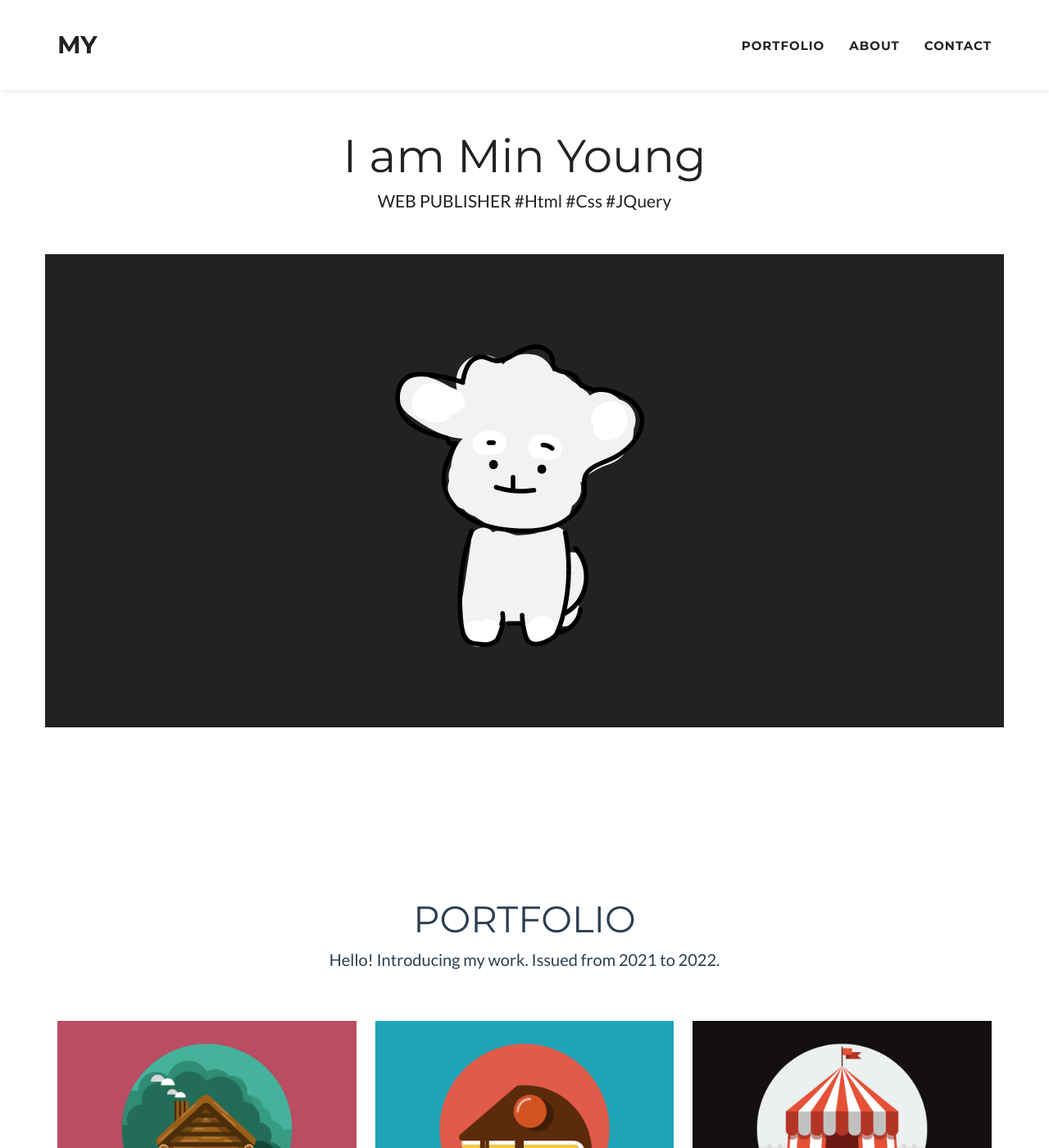
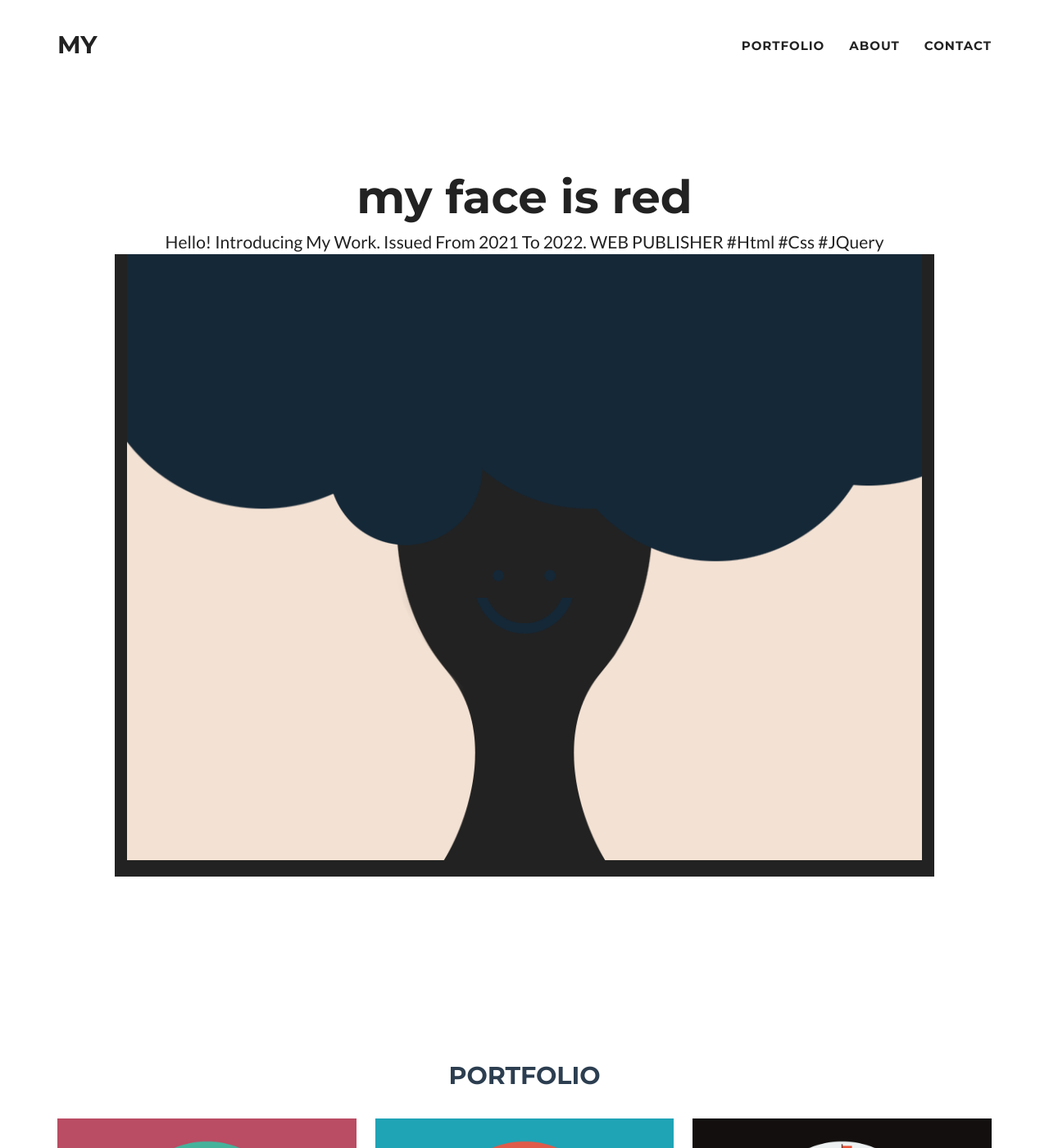
Before and after one commit to jeromelachaud/freelancer-theme, a Jekyll site: the page built from _posts/2014-07-18-project-1.markdown, in a window 1280 px wide and 1400 px high. Shown: the whole window at 82% size. Built offline with Jekyll 4.4.1, drawn with Linux system fonts in a browser that asks for light colours.

Commit message:
메인이미지 및 스타일수정

```diff
--- a/_config.yml
+++ b/_config.yml
@@ -1,10 +1,10 @@
 # Site settings
-title: I am Min Young
+title: MY
 email: your-email@domain.com
 url: https://flowerkong3.github.io/portfolio/
 description: "Write an awesome description for your new site here. You can edit this line in _config.yml. It will appear in your document head meta (for Google search results) and in your feed.xml site description."
 keywords: "your keywords, separated by commas"
-skills: "WEB PUBLISHER #html #css #jQuery"
+skills: " hello i am Web Publisher, this is my world"
 meta_author: LastName FirstName
 
 # Google webmaster tools
--- a/_includes/about.html
+++ b/_includes/about.html
@@ -4,7 +4,7 @@
             <div class="row">
                 <div class="col-lg-12 text-center">
                     <h2>About</h2>
-                    <hr class="star-light">
+                    <!-- <hr class="star-light"> -->
                 </div>
             </div>
             <div class="row">
@@ -15,7 +15,7 @@
                     <p>Whether you're a student looking to showcase your work, a professional looking to attract clients, or a graphic artist looking to share your projects, this template is the perfect starting point! </p>
                 </div>
                 <div class="col-lg-8 col-lg-offset-2 text-center">
-                    <a href="https://github.com/jeromelachaud/freelancer-theme" class="btn btn-lg btn-outline">
+                    <a href="https://github.com/flowerkong3" class="btn btn-lg btn-outline">
                         <i class="fa fa-download"></i> Download Theme
                     </a>
                 </div>
--- a/_includes/header.html
+++ b/_includes/header.html
@@ -3,12 +3,17 @@
   <div class="container">
     <div class="row">
 			<div class="intro-text">
-				<span class="name">{{ site.title }}</span>
-				<span class="skills">{{ site.skills }}</span>
+				<span class="name"><!-- {{ site.title }} --> my face is red</span>
+				<span class="skills">
+					<!-- {{ site.skills }} -->
+					Hello! Introducing my work. Issued from 2021 to 2022.
+					WEB PUBLISHER #Html #Css #JQuery
+				</span>
 				<!-- <hr class="star-light" /> -->
 			</div>
-      <div class="col-lg-12 profile-content">
-				<img class="img-responsive main-profile" src="img/profile.png" alt="profile-pic" />
+      <div class="col-lg-12 profile-content face">
+				<img class="img-responsive main-profile" src="img/main_face.png" alt="profile-pic" />
+				<div class="face-bg"></div>
       </div>
     </div>
   </div>
--- a/_includes/portfolio_grid.html
+++ b/_includes/portfolio_grid.html
@@ -6,7 +6,7 @@
                 <div class="col-lg-12 text-center">
                     <h2>Portfolio</h2>
                     <!-- <hr class="star-primary"> -->
-										<p>Hello! Introducing my work. Issued from 2021 to 2022.</p>
+										<!-- <p>Hello! Introducing my work. Issued from 2021 to 2022.</p> -->
                 </div>
             </div>
             <div class="portfolio-flex-row">
```
Also changed, not shown: _includes/css/main.css (+63 -6 lines), img/main_face.png (added).
